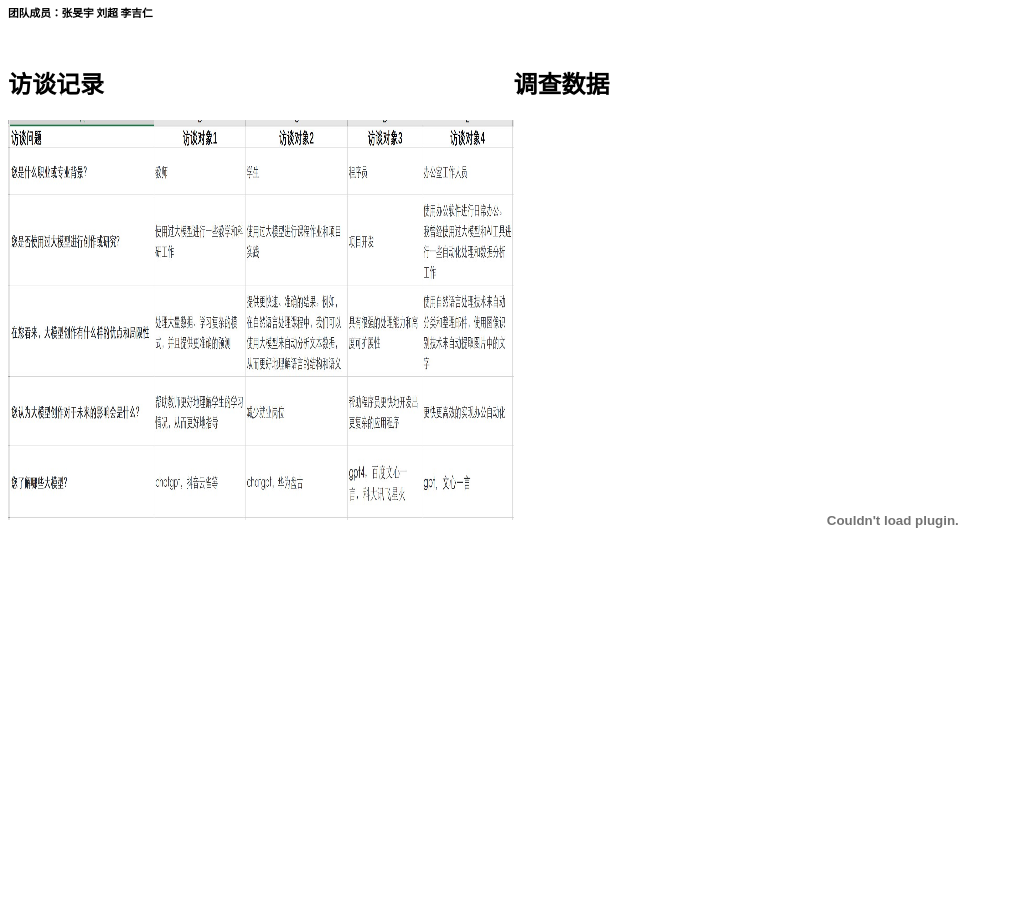
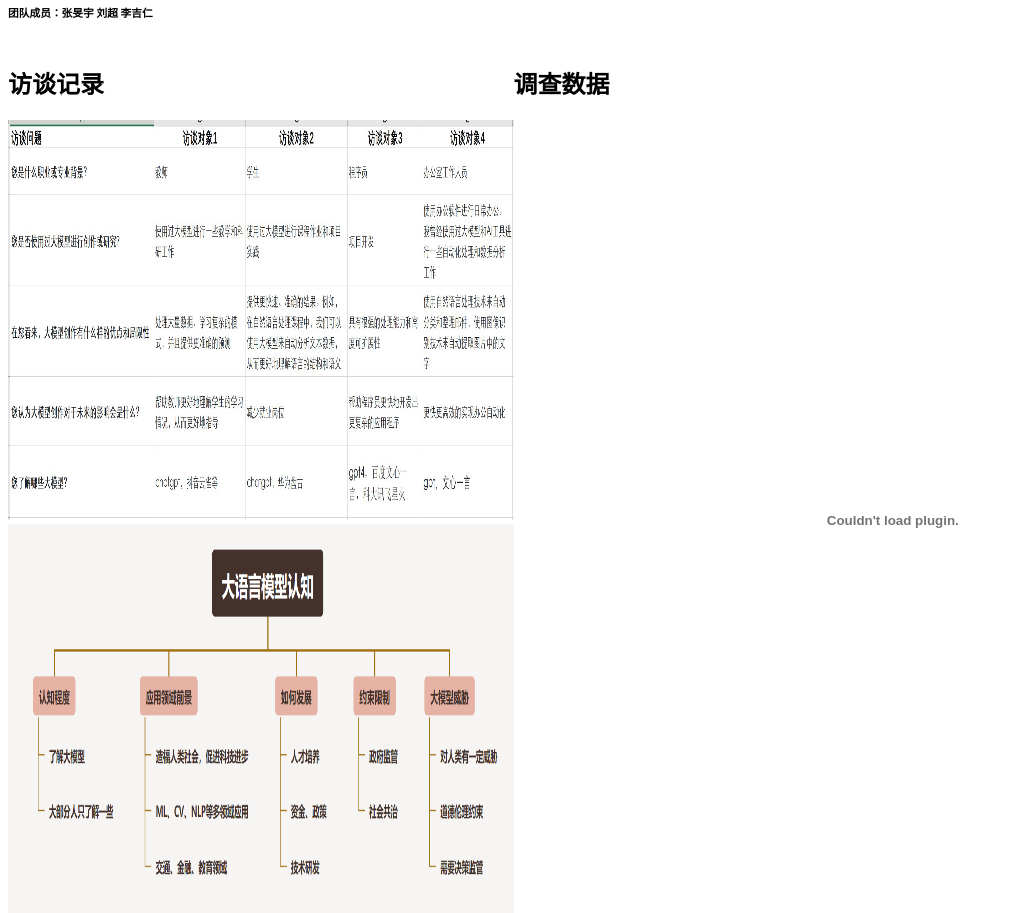
Before and after one commit to liuchao6355/Humancomputer_Interaction, a plain HTML site: page index.html in a window 1280 px wide. Shown: the part 87-1000 px from the top of the page, without its empty margins (0-1010 px from the left). Drawn offline with Linux system fonts and the light colour scheme.

Commit message:
Update index.html

```diff
--- a/index.html
+++ b/index.html
@@ -24,6 +24,7 @@
     <div class="excel">
         <h2> 访谈记录</h2>
         <img src="interview_transcripts.jpg" width="100%" height="400px"></img>
+        <img src="affinity_diagram.png" width="100%" height="400px"></img>
       </div>
     <div class="pdf">
         <h2>调查数据</h2>
```
